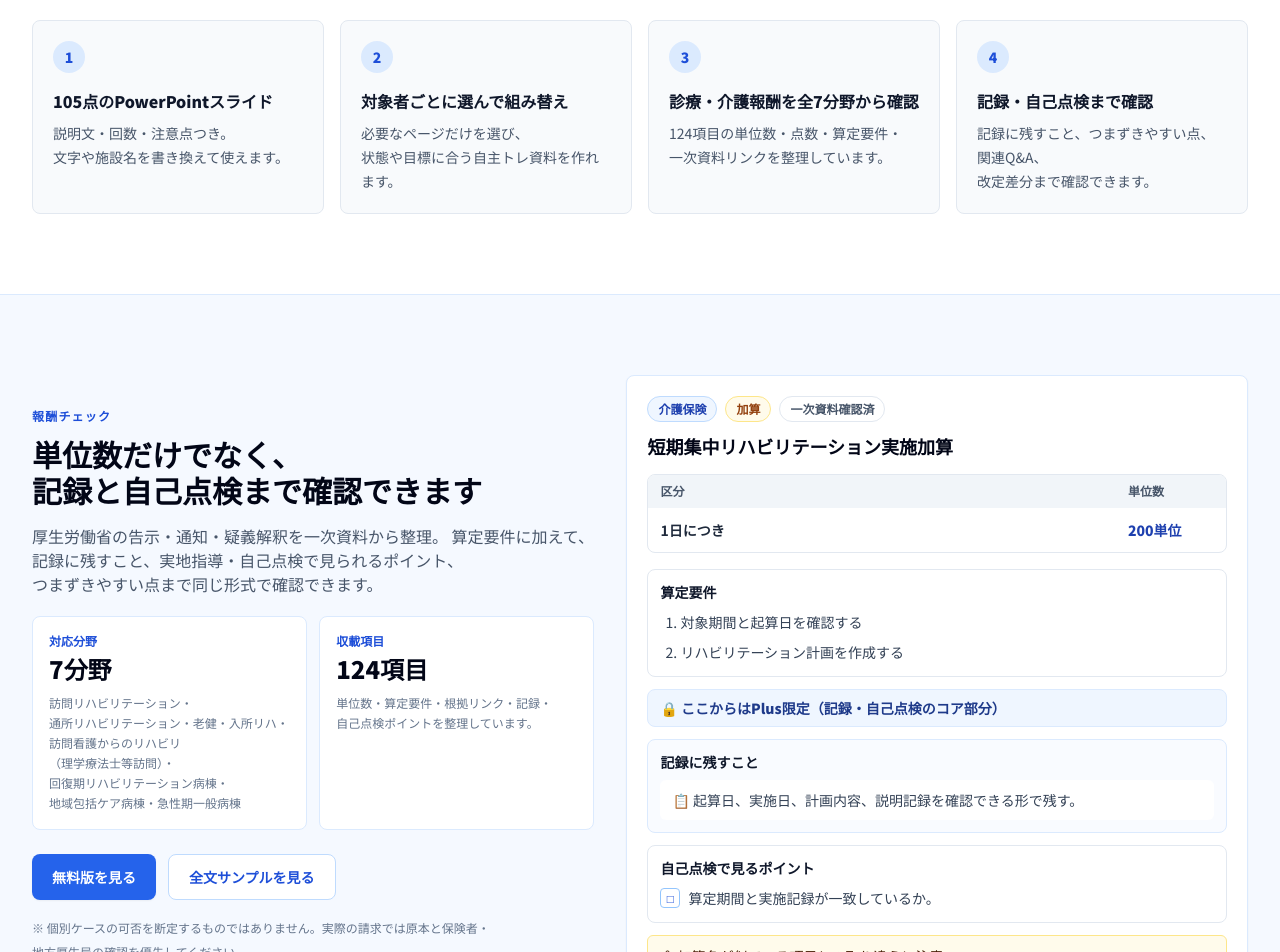
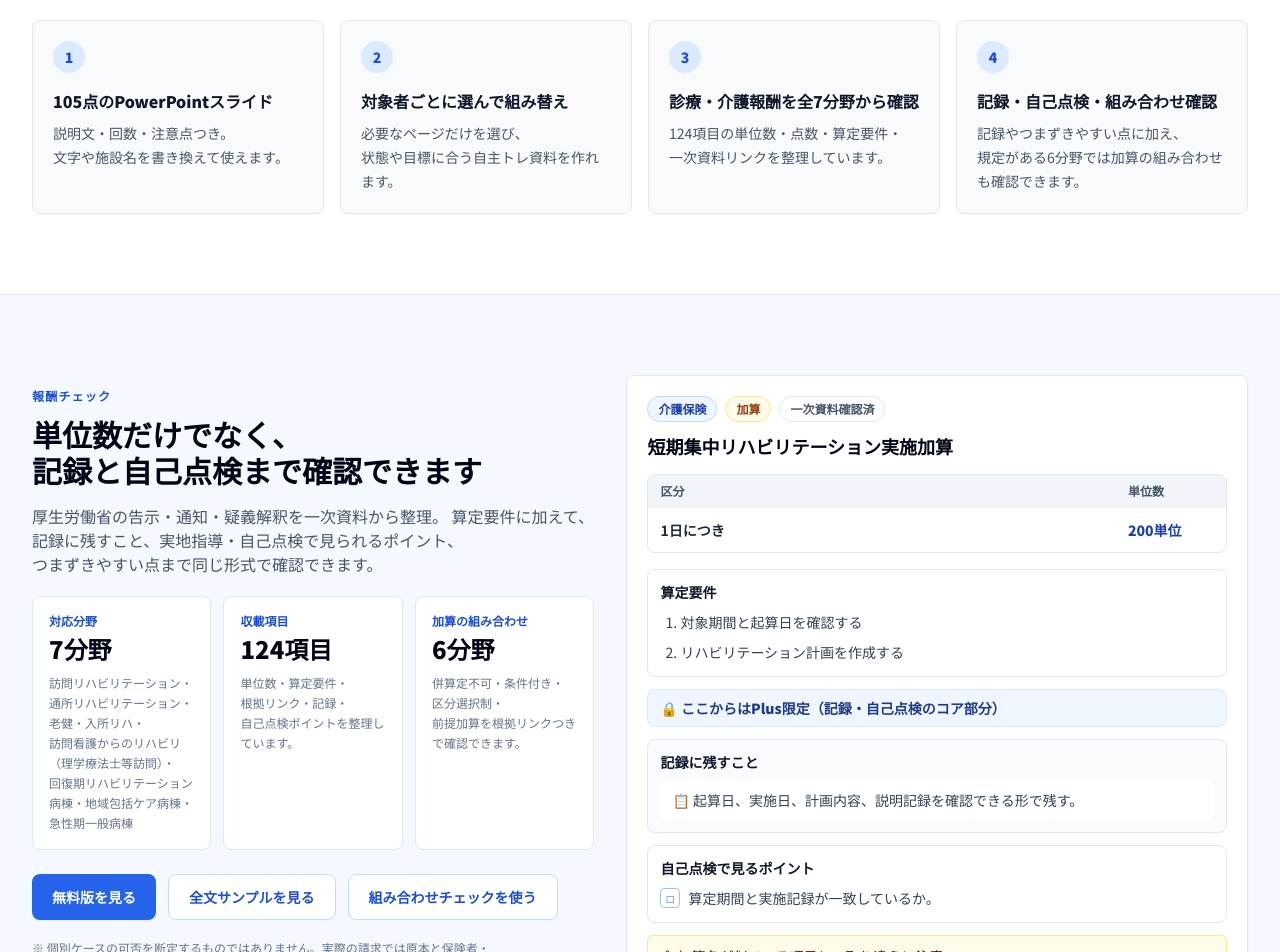
Before and after one commit to makomaru2023/jishutore-starter, a Next.js app: page /products/jishutore-plus in a window 1280 px wide. Shown: the part 1020-1972 px from the top of the page. Built offline with nearby package versions, Linux system fonts and the light colour scheme.

Commit message:
feat: promote fee combination checker
Co-Authored-By: OpenAI Codex <codex@openai.com>

```diff
--- a/src/app/fee-check/[domain]/page.tsx
+++ b/src/app/fee-check/[domain]/page.tsx
@@ -234,7 +234,7 @@ export default async function FeeCheckDomainPage({
                                     この加算、一緒に算定できる？をまとめてチェック
                                 </h2>
                                 <p className="mt-2 max-w-2xl text-sm leading-7 text-slate-600">
-                                    自施設で算定している（予定の）加算にチェックを入れると、その組み合わせに含まれる「一緒に算定できない」規定を、根拠リンクつきで表示します。返戻の原因になりやすい組み合わせの自己点検に。
+                                    自施設で算定している（予定の）加算にチェックを入れると、併算定不可・条件付き・区分選択制・前提加算の規定を、根拠リンクつきで表示します。返戻の原因になりやすい組み合わせの自己点検に。
                                 </p>
                                 <Link
                                     href="/plus/fee-check-combo/"
--- a/src/app/products/jishutore-plus/page.tsx
+++ b/src/app/products/jishutore-plus/page.tsx
@@ -9,7 +9,7 @@ import { PlusHowItWorks, PlusPreviewGallery } from "@/components/plus/PlusEviden
 import { PlusSubscribeButton } from "@/components/plus/PlusSubscribeButton";
 import { FREE_MATERIAL_COUNT } from "@/constants/content-counts";
 import { PLUS_SLIDE_COUNT } from "@/constants/plus";
-import { feeDomains, getFeeCheckTotalCount, getFeeItemUrl, sampleFeeItems } from "@/lib/fee-check";
+import { feeDomains, getComboDomains, getFeeCheckTotalCount, getFeeItemUrl, sampleFeeItems } from "@/lib/fee-check";
 
 const LINE_URL = "https://lin.ee/79a5bNt";
 
@@ -84,6 +84,7 @@ const plusEvidenceAssets = {
 };
 
 const feeCheckItemCount = getFeeCheckTotalCount();
+const feeComboDomainCount = getComboDomains().length;
 
 const feeCheckDomainLabels = feeDomains.map((domain) => domain.domainLabel);
 
@@ -106,8 +107,8 @@ const features = [
         body: `${feeCheckItemCount}項目の単位数・点数・算定要件・一次資料リンクを整理しています。`,
     },
     {
-        title: "記録・自己点検まで確認",
-        body: "記録に残すこと、つまずきやすい点、関連Q&A、改定差分まで確認できます。",
+        title: "記録・自己点検・組み合わせ確認",
+        body: `記録やつまずきやすい点に加え、規定がある${feeComboDomainCount}分野では加算の組み合わせも確認できます。`,
     },
 ] as const;
 
@@ -152,7 +153,7 @@ const comparisonRows = [
         label: "報酬チェック",
         free: "単位数・算定要件・根拠リンク（一部無料公開中）",
         set: "―",
-        plus: "記録・自己点検ポイント・改定差分・印刷まで全項目",
+        plus: `記録・自己点検・改定差分・加算の組み合わせ確認（${feeComboDomainCount}分野）`,
     },
     {
         label: "解約後のファイル利用",
@@ -379,7 +380,7 @@ export default function JishutorePlusPage() {
                                     算定要件に加えて、記録に残すこと、実地指導・自己点検で見られるポイント、
                                     つまずきやすい点まで同じ形式で確認できます。
                                 </p>
-                                <div className="mt-5 grid gap-3 sm:grid-cols-2">
+                                <div className="mt-5 grid gap-3 sm:grid-cols-3">
                                     <div className="rounded-lg border border-blue-100 bg-white p-4">
                                         <p className="text-xs font-bold text-blue-700">対応分野</p>
                                         <p className="mt-1 text-2xl font-black text-slate-950">{feeDomains.length}分野</p>
@@ -392,6 +393,13 @@ export default function JishutorePlusPage() {
                                         <p className="mt-1 text-2xl font-black text-slate-950">{feeCheckItemCount}項目</p>
                                         <p className="mt-2 text-xs leading-5 text-slate-500">
                                             単位数・算定要件・根拠リンク・記録・自己点検ポイントを整理しています。
+                                        </p>
+                                    </div>
+                                    <div className="rounded-lg border border-blue-100 bg-white p-4">
+                                        <p className="text-xs font-bold text-blue-700">加算の組み合わせ</p>
+                                        <p className="mt-1 text-2xl font-black text-slate-950">{feeComboDomainCount}分野</p>
+                                        <p className="mt-2 text-xs leading-5 text-slate-500">
+                                            併算定不可・条件付き・区分選択制・前提加算を根拠リンクつきで確認できます。
                                         </p>
                                     </div>
                                 </div>
@@ -407,6 +415,12 @@ export default function JishutorePlusPage() {
                                         className="inline-flex w-full items-center justify-center rounded-lg border border-blue-200 bg-white px-5 py-3 text-sm font-bold text-blue-700 transition hover:border-blue-300 hover:bg-blue-50 sm:w-auto"
                                     >
                                         全文サンプルを見る
+                                    </Link>
+                                    <Link
+                                        href="/plus/fee-check-combo/"
+                                        className="inline-flex w-full items-center justify-center rounded-lg border border-blue-200 bg-white px-5 py-3 text-sm font-bold text-blue-700 transition hover:border-blue-300 hover:bg-blue-50 sm:w-auto"
+                                    >
+                                        組み合わせチェックを使う
                                     </Link>
                                 </div>
                                 <p className="mt-4 text-xs leading-6 text-slate-500">
```
